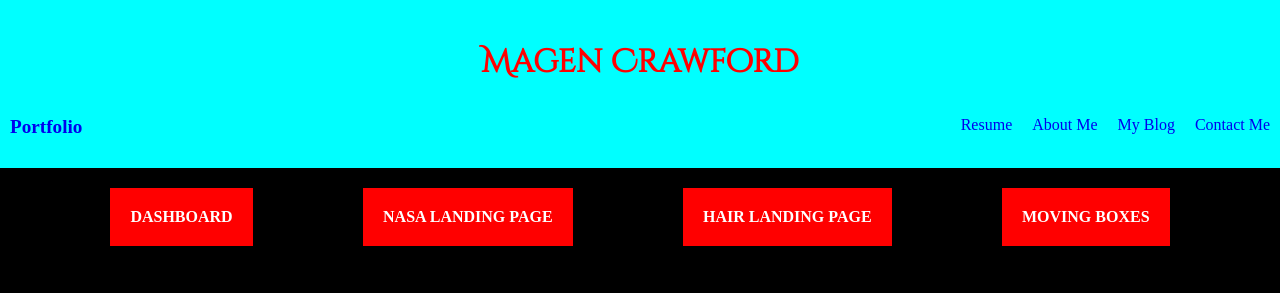
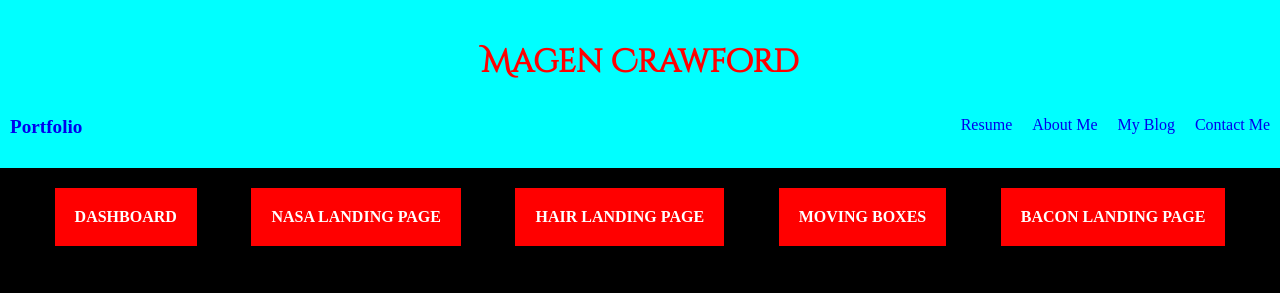
Before and after one commit to crawmag/ACA_web101_Magen_Crawford, a plain HTML site: page src/portfolio.html in a window 1280 px wide. Shown: the top 293 px of the page. Drawn offline with Linux system fonts and the light colour scheme.

Commit message:
attachment

```diff
--- a/src/portfolio.html
+++ b/src/portfolio.html
@@ -25,6 +25,7 @@
       <a href="nasa.html">Nasa Landing Page</a>
       <a href="hairLandingPage.html">Hair Landing Page</a>
       <a href="transition-squares.html">Moving Boxes</a>
+      <a href="../checkpoint2/baconipsum.html">Bacon Landing Page</a>
     </div>
     <div class="dogs">
       <iframe
```
